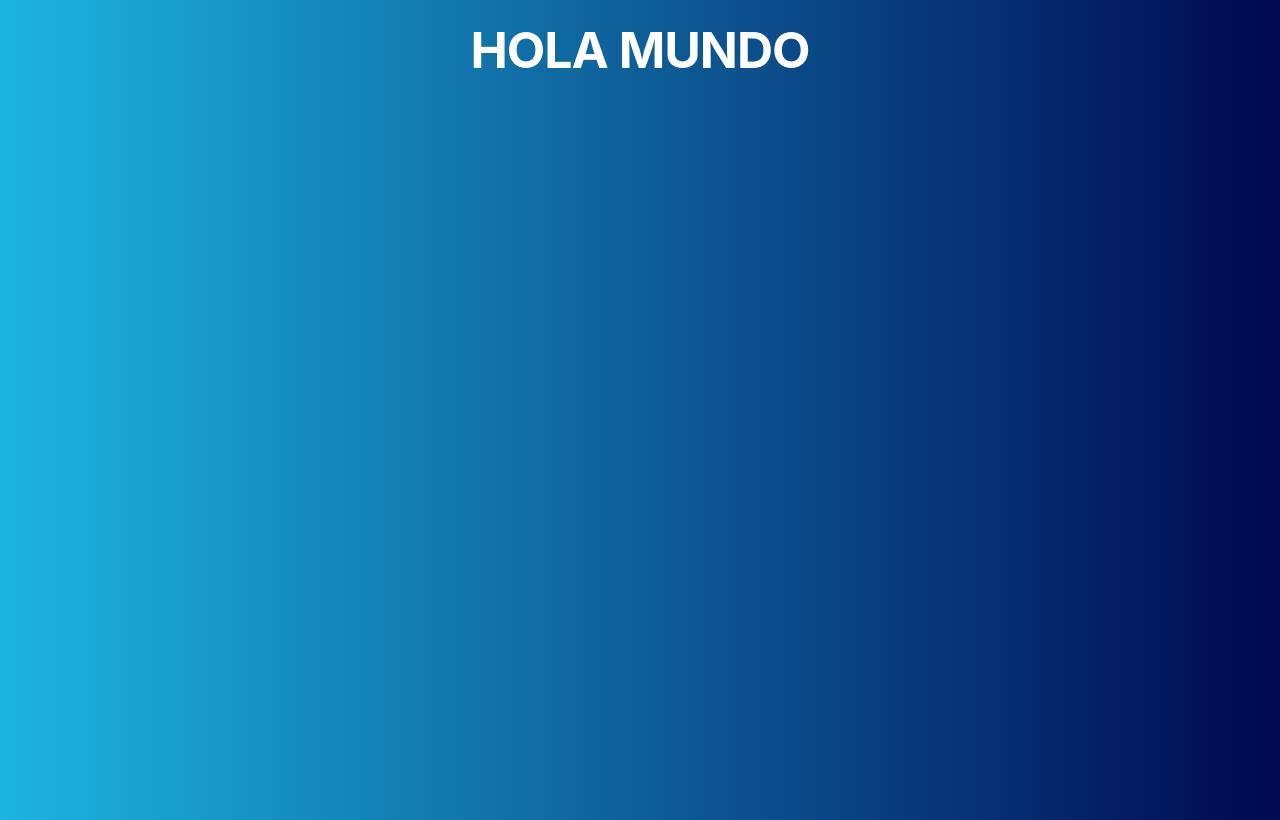
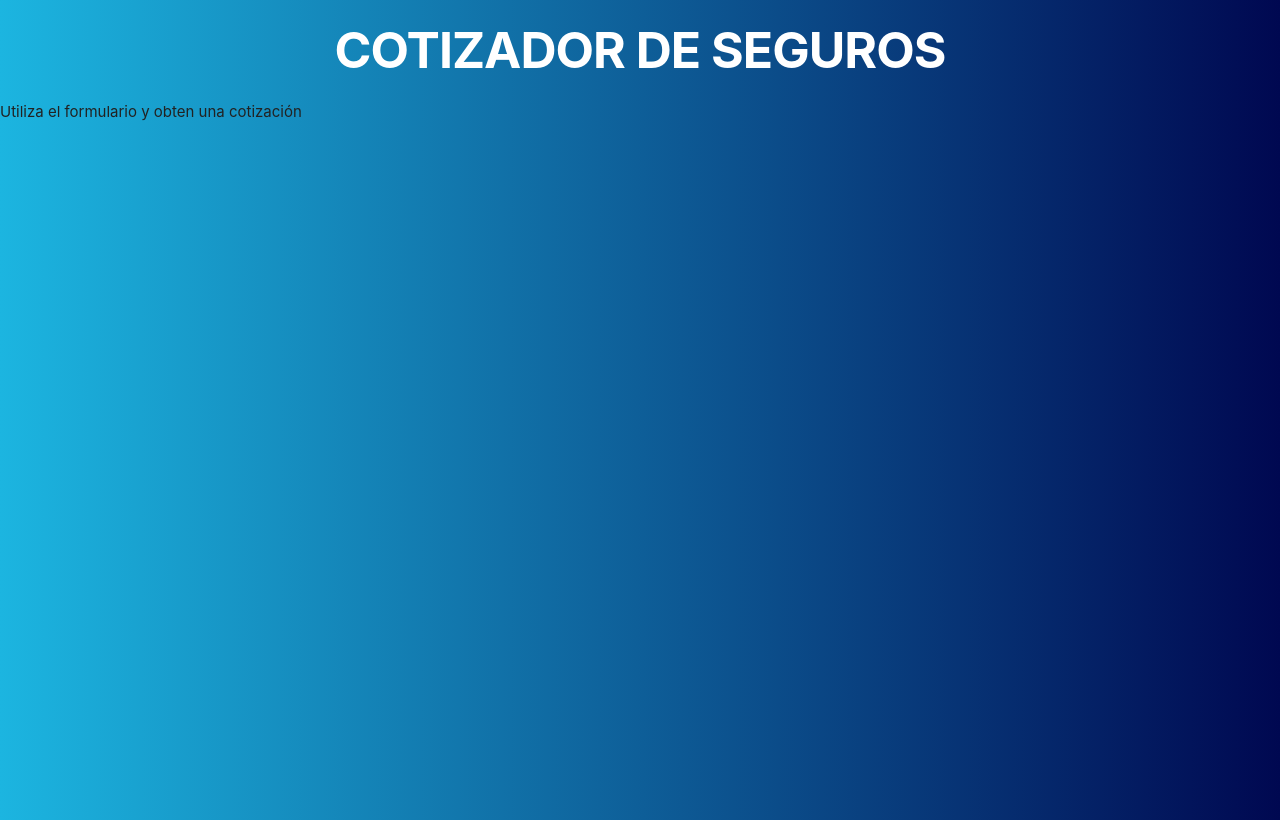
Before and after one commit to bl00p1ng/Cotizador-Prestamos-React, a React (Create React App) app: page / in a window 1280 px wide. Built offline with nearby package versions, Linux system fonts and the light colour scheme.

Commit message:
352 Pasar datos entre components

```diff
--- a/src/App.js
+++ b/src/App.js
@@ -5,7 +5,10 @@ import Header from './components/Header'
 function App() {
   return (
     <Fragment>
-      <Header />
+      <Header
+        title="Cotizador de seguros"
+        description="Utiliza el formulario y obten una cotización"
+      />
     </Fragment>
   );
 }
--- a/src/components/Header.js
+++ b/src/components/Header.js
@@ -1,8 +1,12 @@
-import React from 'react'
+import React, {Fragment} from 'react'
 
-const Header = () => {
+const Header = ({title, description}) => {
+  // Aquí va código estándar de JS
   return (
-    <h1>Hola Mundo</h1>
+    <Fragment>
+      <h1>{title}</h1>
+      <p>{description}</p>
+    </Fragment>
   )
 }
 
```
